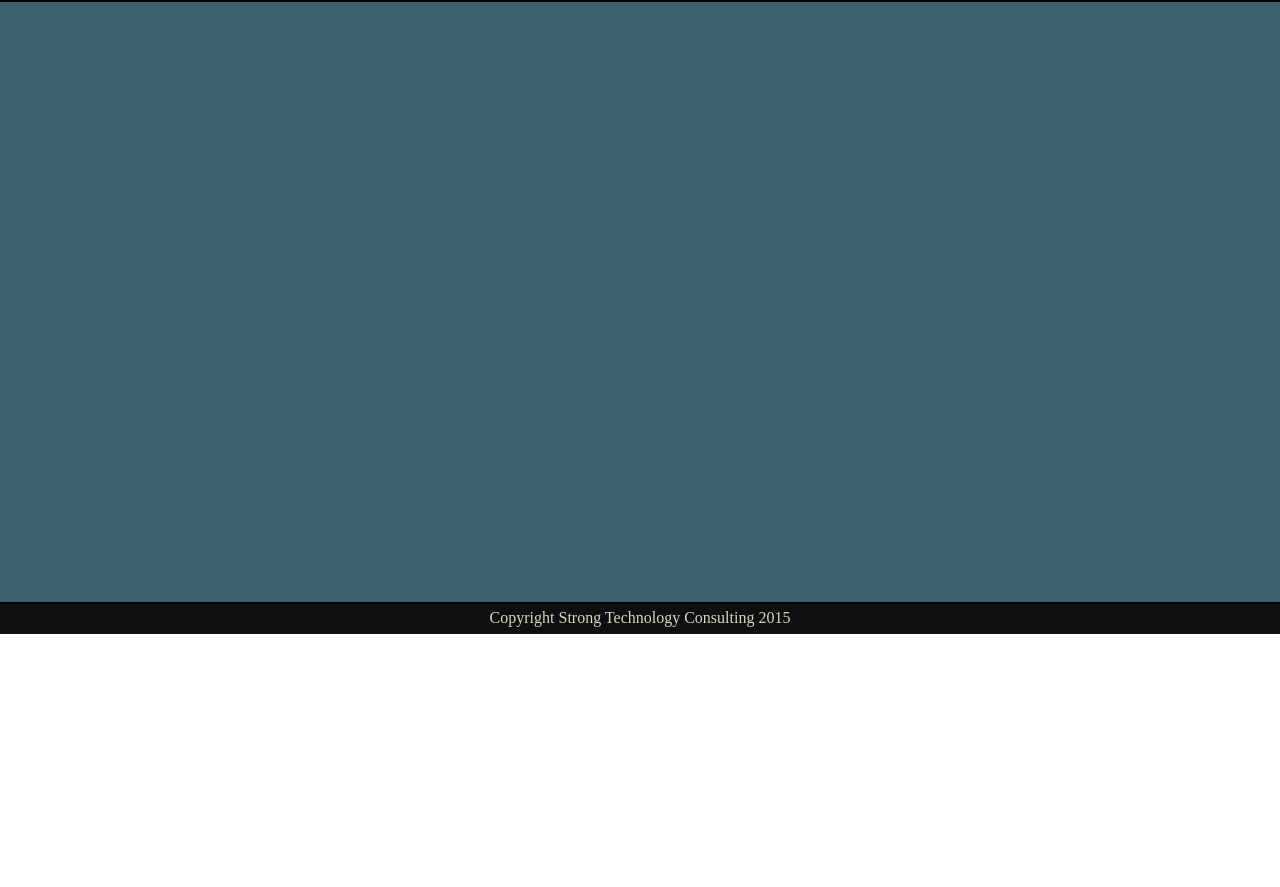
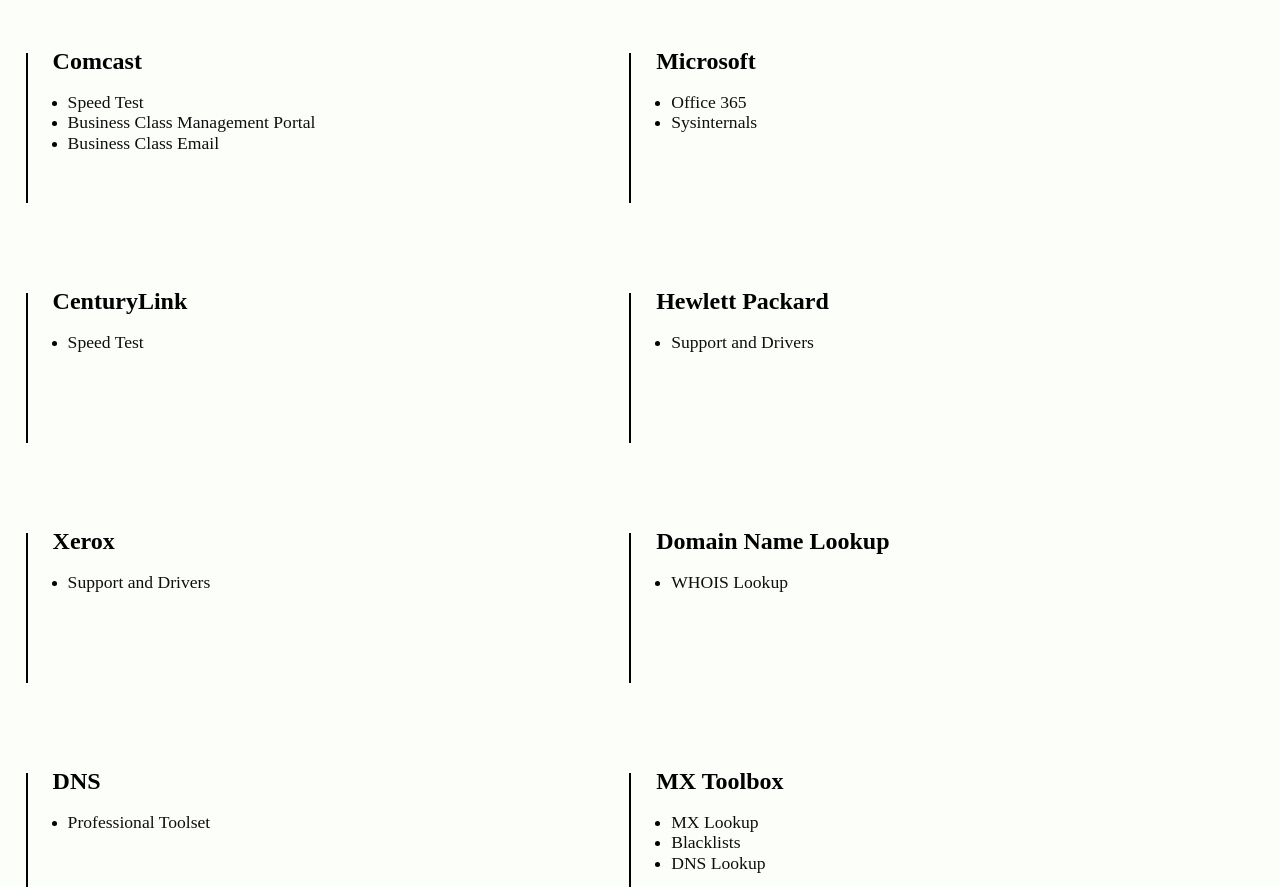
Before and after one commit to amandastrong/strongtechnology, a plain HTML site: page supporttools.html in a window 1280 px wide. Shown: the part 148-1035 px from the top of the page. Before the commit the page ends 800 px from the top, so only its background shows below. Drawn offline with nearby package versions, Linux system fonts and the light colour scheme.

Commit message:
Support Tool Setup

```diff
--- a/css/styles.css
+++ b/css/styles.css
@@ -19,47 +19,52 @@ body {
 	height: auto;
 	min-height: 600px;
 	position: relative;
-	top: 0;
-	background-color: #3e606f;
-	margin-bottom: -16px;
+	float: left;
+	background-color: #FCFEF9;
+	margin-bottom: 0;
 	border-top: 2px solid black;
-	border-bottom: 2px solid black;
 }
 
 .footer {
-	background-color: #0f0f0f;
+	background-color: #3e606f;
 	position: relative;
-	bottom: 0;
-	height: 30px;
+	float: left;
+	width: 100%;
+	min-height: 75px;
+	height: auto;
 	text-align: center;
+	border-top: 2px solid black;
 }
 
 .footer p{
-	padding: 5px;
-	color: #d1dbbd;
+	padding: 0;
+	margin: 5px;
+	color: #FCFEF9;
+}
+
+.copyright {
+	font-size: .8em;
 }
 
 /***NAV***/
 .nav {
 	background-color: #d1dbbd;
 	position: relative;
-	z-index: 100;
-	top: 0;
+	float: left;
 	width: 100%;
 	height: auto;
 	text-align: right;
-	margin-bottom: -16px;
+	margin-bottom: 0;
 }
 
 .nav ul {
 	list-style-type: none;
 	margin-top: 0;
-	padding: 10px;
+	padding-left: 0;
 }
 
 .nav li {
 	display: inline;
-	margin: 0 auto;
 	padding: 8px;
 }
 
@@ -71,6 +76,46 @@ body {
 	text-align: center;
 }
 
+/****** INDEX ******/
+.intro {
+	width: 40%;
+	position: relative;
+	height: auto;
+	top: 40px;
+	left: 50%;
+	border-bottom: 1.5px solid black;
+	margin-bottom: 50px;
+}
+
+/******* SERVICES *******/
+
+
+/****** SUPPORT TOOLS ******/
+.supporttools {
+	background: #FCFEF9;
+  	height: 150px;
+  	width: 45%;
+  	float: left;
+ 	margin-left: 2%;
+ 	margin-top: 55px;
+ 	margin-bottom: 35px;
+ 	position: relative;
+ 	text-align: left;
+ 	border-left: 2px solid black;
+}
+
+.supporttools a {
+	text-decoration: none;
+	color: #0f0f0f;
+	font-size: 1.1em;
+}
+
+.supporttools h1 {
+	margin-top: -5px;
+	font-size: 1.5em;
+	margin-left: 25px;
+}
+
 /*************** LINKS ***************/
 
 a:link,
@@ -79,7 +124,7 @@ a:visited {
 }
 
 a:focus {
-	background: #d3d3d3;
+	background: #FCFEF9;
 }
 
 a:hover {
@@ -89,26 +134,3 @@ a:hover {
 a:active {
 	color: #000;
 }
-
-/****** INDEX ******/
-.intro {
-	width: 40%;
-	position: relative;
-	top: 40px;
-	left: 50%;
-	border-bottom: 1.5px solid black;
-}
-
-/******* SERVICES *******/
-.services {
-	width: 40%;
-	height: 500px;
-	position: relative;
-	top: 50px;
-	left: 55%;
-	background-color: white;
-}
-
-.it {
-	width: ;
-}
--- a/supporttools.html
+++ b/supporttools.html
@@ -27,8 +27,8 @@
 					<li><a href="hipaa.html">HIPAA Compliance</a></li>
 					<li><a href="supporttools.html">Support Tools</a></li>
 					<li><a href="about.html">Our Staff</a></li>
+					<li><a href="contact.html">Contact</a></li>
 					<li><a href="remote.html">Remote Support</a></li>
-					<li><a href="contact.html">Contact</a></li>
 				</ul>
 			</section>
 		</header>
@@ -36,12 +36,79 @@
 
 
 		<div class="wrapper_home">
-
+			<div class="supporttools">
+				<h1> Comcast </h1>
+				<ul>
+					<li><a href="http://speedtest.comcast.net/">Speed Test</a>
+					</li>
+					<li><a href="https://businessclass.comcast.net/">Business Class Management Portal</a>
+					</li>
+					<li><a href="https://mail.w14b.comcast.net/owa">Business Class Email</a>
+					</li>
+				</ul>
+			</div>
+			<div class="supporttools">
+				<h1> Microsoft </h1>
+					<ul>
+						<li><a href="https://portal.microsoftonline.com/">Office 365</a>
+						</li>
+						<li><a href="http://technet.microsoft.com/en-us/sysinternals/default.aspx">Sysinternals</a>
+						</li>
+					</ul>
+			</div>
+			<div class="supporttools">
+				<h1> CenturyLink </h1>
+					<ul>
+						<li><a href="http://speedtest.centurylink.net/">Speed Test</a>
+						</li>
+					</ul>
+			</div>
+			<div class="supporttools">
+				<h1> Hewlett Packard </h1>
+					<ul>
+						<li><a href="http://support.hp.com/">Support and Drivers</a>
+						</li>
+					</ul>
+			</div>
+			<div class="supporttools">
+				<h1> Xerox </h1>
+					<ul>
+						<li><a href="http://www.support.xerox.com/support/enus.html">Support and Drivers</a>
+						</li>
+					</ul>
+			</div>
+			<div class="supporttools">
+				<h1> Domain Name Lookup </h1>
+					<ul>
+						<li><a href="http://www.whois.com/whois/">WHOIS Lookup</a>
+						</li>
+					</ul>
+			</div>
+			<div class="supporttools">
+				<h1> DNS </h1>
+					<ul>
+						<li><a href="http://www.dnsstuff.com/products/overview/">Professional Toolset</a>
+						</li>
+					</ul>
+			</div>
+			<div class="supporttools">
+				<h1> MX Toolbox </h1>
+					<ul>
+						<li><a href="http://mxtoolbox.com/">MX Lookup</a>
+						</li>
+						<li><a href="http://mxtoolbox.com/blacklists.aspx">Blacklists</a>
+						</li>
+						<li><a href="http://mxtoolbox.com/DNSLookup.aspx">DNS Lookup</a>
+						</li>
+					</ul>
+			</div>
 
 		</div>
 
 		<section class="footer">
-			<p> Copyright Strong Technology Consulting 2015 </p>
+			<p> 10220 N Nevada St. STE 10 Spokane, WA 99218-3102 United States</p>
+			<p> Phone: 509.468.1615 </p>
+			<p class="copyright"> Copyright Strong Technology Consulting Inc. 2015 </p>
 
 		</section>
 
```
Also changed, not shown: about.html (+4 -2 lines), contact.html (+4 -2 lines), hipaa.html (+4 -2 lines), index.html (+4 -2 lines), remote.html (+4 -2 lines), services.html (+4 -2 lines).
